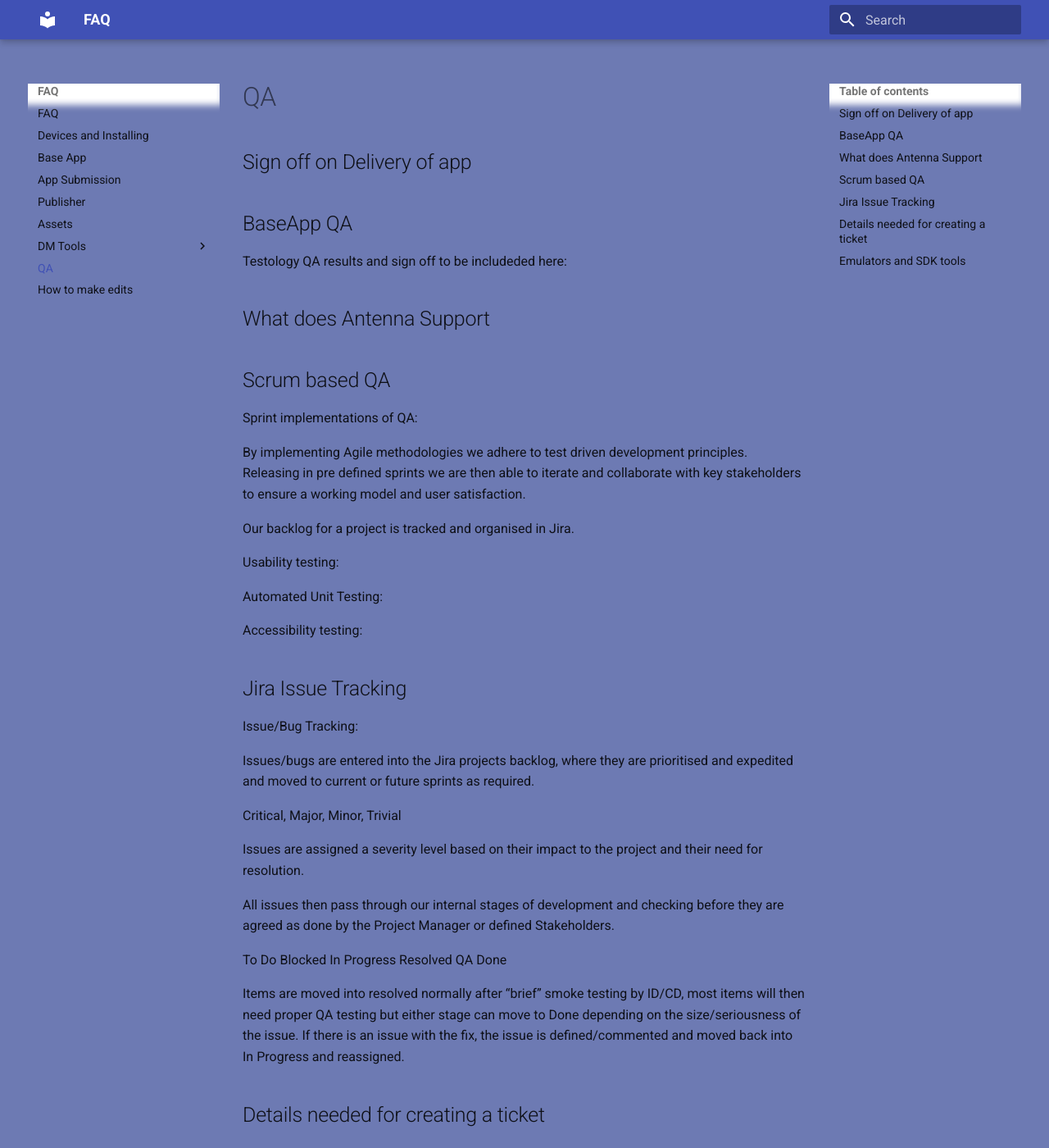
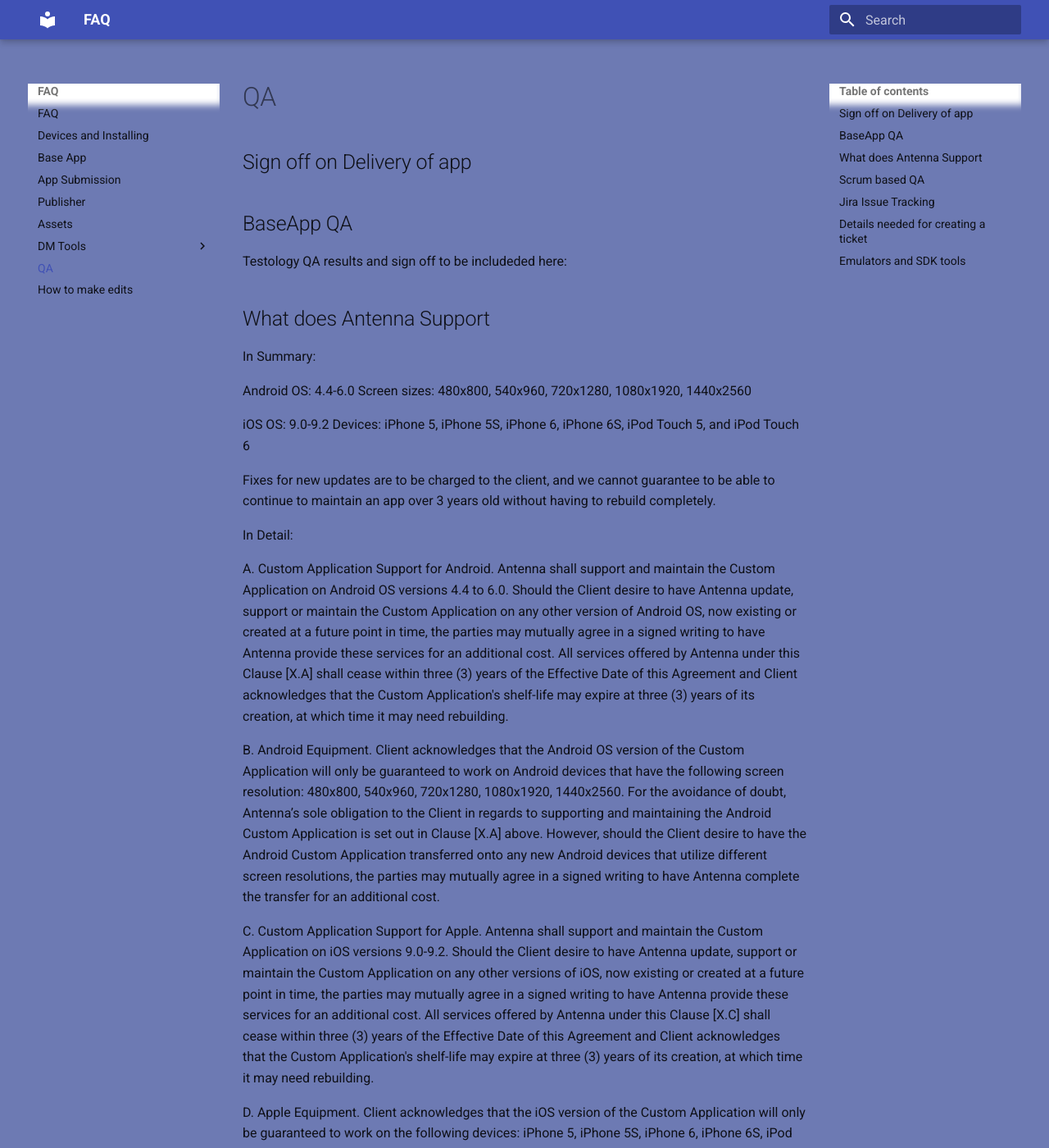
Before and after one commit to denovo/Antenna-faq, an MkDocs documentation site: the page built from docs/qa.md, in a window 1280 px wide and 1400 px high. Shown: the whole window at 82% size. Built offline with MkDocs 1.6.1 and Material for MkDocs 9.7.7, drawn with Linux system fonts in a browser that asks for light colours; old or Windows-style settings are respelled for this version of MkDocs; some of the changed text lies outside the part shown.

Commit message:
Updated Antenna terms and added ticket overviews

```diff
--- a/docs/qa.md
+++ b/docs/qa.md
@@ -8,6 +8,29 @@
 Testology QA results and sign off to be includeded here:
 
 ##What does Antenna Support
+
+In Summary:
+
+Android
+OS: 4.4-6.0
+Screen sizes: 480x800, 540x960, 720x1280, 1080x1920, 1440x2560
+
+iOS
+OS: 9.0-9.2
+Devices: iPhone 5, iPhone 5S, iPhone 6, iPhone 6S, iPod Touch 5, and iPod Touch 6
+
+Fixes for new updates are to be charged to the client, and we cannot guarantee to be able to continue to maintain an app over 3 years old without having to rebuild completely.
+
+In Detail:
+
+
+A. Custom Application Support for Android. Antenna shall support and maintain the Custom Application on Android OS versions 4.4 to 6.0. Should the Client desire to have Antenna update, support or maintain the Custom Application on any other version of Android OS, now existing or created at a future point in time, the parties may mutually agree in a signed writing to have Antenna provide these services for an additional cost. All services offered by Antenna under this Clause [X.A] shall cease within three (3) years of the Effective Date of this Agreement and Client acknowledges that the Custom Application's shelf-life may expire at three (3) years of its creation, at which time it may need rebuilding.
+
+B. Android Equipment. Client acknowledges that the Android OS version of the Custom Application will only  be guaranteed to  work on Android devices that have the following screen resolution: 480x800, 540x960, 720x1280, 1080x1920, 1440x2560. For the avoidance of doubt, Antenna’s sole obligation to the Client in regards to supporting and maintaining the Android Custom Application is set out in Clause [X.A] above. However, should the Client desire to have the Android Custom Application transferred onto any new Android devices that utilize different screen resolutions, the parties may mutually agree in a signed writing to have Antenna complete the transfer for an additional cost.
+
+C. Custom Application Support for Apple. Antenna shall support and maintain the Custom Application on iOS versions 9.0-9.2. Should the Client desire to have Antenna update, support or maintain the Custom Application on any other versions of iOS, now existing or created at a future point in time, the parties may mutually agree in a signed writing to have Antenna provide these services for an additional cost. All services offered by Antenna under this Clause [X.C] shall cease within three (3) years of the Effective Date of this Agreement and Client acknowledges that the Custom Application's shelf-life may expire at three (3) years of its creation, at which time it may need rebuilding.
+
+D. Apple Equipment. Client acknowledges that the iOS version of the Custom Application will only be guaranteed to work on the following devices: iPhone 5, iPhone 5S, iPhone 6, iPhone 6S, iPod Touch 5, and iPod Touch 6. For the avoidance of doubt, Antenna’s sole obligation to the Client in regards to supporting and maintaining the Apple iOS Custom Application is set out in Clause [X.C] above. However, should the Client desire to have the Apple iOS Custom Application transferred onto any new generations of hardware devices created by Apple, Inc. at a later time, the parties may mutually agree in a signed writing to have Antenna complete the transfer for an additional cost.
 
 
 ##Scrum based QA
@@ -44,6 +67,36 @@
 
 ##Details needed for creating a ticket
 
+QA reporting headings:
+
+APP NAME AND PROJECT CODE:
+
+
+BRIEF DESCRIPTION OF ISSUE:
+
+
+IMPACT/SEVERITY OF ISSUE:
+
+
+REPRODUCTION RATE:
+
+
+STEPS TO REPRODUCE:
+
+RESULT:
+
+
+EXPECTED RESULT:
+
+
+ADDITIONAL INFORMATION:
+This issue is known to occur on the following devices and firmwares:
+
+Build number:
+
+Please also add any screenshots/videos to help explain the issue:
+
+
 
 
 ##Emulators and SDK tools
```
